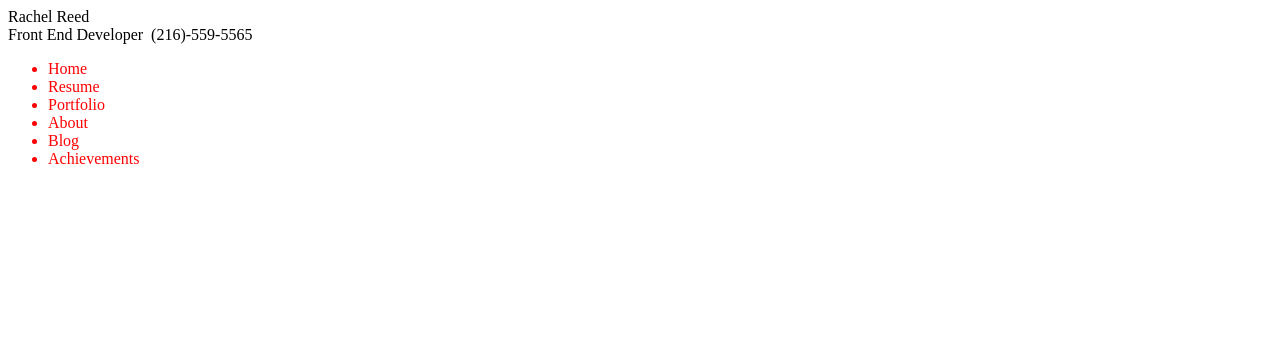
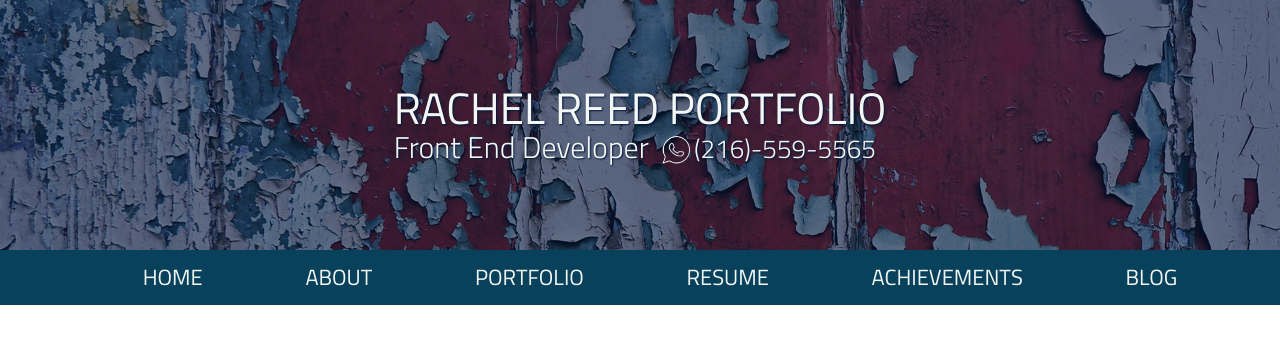
Before and after one commit to rreed28/Portfolio-Site, a website: page index.html in a window 1280 px wide. Drawn offline with nearby package versions, Linux system fonts and the light colour scheme.

Commit message:
Update to header

```diff
--- a/index.html
+++ b/index.html
@@ -3,27 +3,28 @@
 <head>
 	<title>Rachel Reed Portfolio</title>
 	 <link rel="stylesheet" href="css/style.min.css">
+	 <link rel="stylesheet" href="https://stackpath.bootstrapcdn.com/bootstrap/4.3.1/css/bootstrap.min.css" integrity="sha384-ggOyR0iXCbMQv3Xipma34MD+dH/1fQ784/j6cY/iJTQUOhcWr7x9JvoRxT2MZw1T" crossorigin="anonymous">
 </head>
 <body>
 	<header>
 		<div id="bg-header-image">
 			<div id="text-header">
-				<div class="name-header">Rachel Reed</div>
+				<div class="name-header">Rachel Reed Portfolio</div>
 				<div>
 					<span class="job-header">Front End Developer</span>
-					<img src="" class="image-header">
-					<span class="phone-header">(216)-559-5565</span>
+					<a href="tel:2165595565"><img src="images/header/call.png" class="image-header"></a>
+					<a href="tel:2165595565" class="phone-header">(216)-559-5565</a>
 				</div>
 			</div>
 		</div>
 		<nav>
-			<ul>
-				<li>Home</li>
-				<li>Resume</li>
-				<li>Portfolio</li>
-				<li>About</li>
-				<li>Blog</li>
-				<li>Achievements</li>
+			<ul id="navigation-main">
+				<li><a href="">Home</a></li>
+				<li><a href="">About</a></li>
+				<li><a href="">Portfolio</a></li>
+				<li><a href="">Resume</a></li>
+				<li><a href="">Achievements</a></li>
+				<li><a href="">Blog</a></li>
 			</ul>
 		</nav>
 	</header>
--- a/sass/main.scss
+++ b/sass/main.scss
@@ -1,3 +1,72 @@
+// ALL
+@import 'variables';
+
+*{}
+
+// HEADER
+#bg-header-image {
+	background: url('../images/header/header.jpg');
+	height: 250px;
+	position: relative;
+	color: $white;
+	text-shadow: 1px 1px 2px $dark_blue;
+	font-family: $titilium;
+	#text-header {
+		margin: 0;
+		position: absolute;
+		top: 50%;
+		left: 50%;
+		transform: translate(-50%, -50%);
+
+		a {
+			text-decoration: none;
+			color: $white;
+		}
+		.name-header {
+			font-size: 44px;
+		    line-height: 46px;
+		    text-transform: uppercase;
+		}
+		.job-header {
+			font-size: 30px;
+			line-height: 32px;
+			font-weight: 300;
+			margin-right: 10px;
+		}
+		.image-header {
+			vertical-align: text-bottom;
+			width: 28px;
+			height: 28px;
+			text-shadow: 1px 1px 2px $dark_blue;
+		}
+		.phone-header {
+			font-size: 26px;
+			line-height: 32px;
+			font-weight: lighter;
+		}
+	}
+}
+
+// NAVIGATION
+
 nav {
-	color: red;
+background: $teal;
+font-family: $titilium;
+	#navigation-main {
+		display: flex;
+		justify-content: space-evenly;
+		li {
+			list-style: none;
+			a {
+				text-decoration: none;
+				color: $white;
+				text-transform: uppercase;
+				font-size: 22px;
+    			line-height: 55px;
+			}
+			a:hover {
+
+			}
+		}
+	}
 }
--- a/sass/variables.scss
+++ b/sass/variables.scss
@@ -0,0 +1,18 @@
+// COLORS
+
+$dark_blue: #011638;
+$light_blue: #118AB2;
+$gray_blue: #6B818C;
+$purple: #67597A;
+$teal: #08415C;
+$black: #000;
+$white: #F3F7F6;
+$background: #F3F7F6;
+
+// FONT
+@import url('https://fonts.googleapis.com/css?family=Poppins:300,400,700|Titillium+Web:300,400,700');
+
+$poppins: 'Poppins', sans-serif;
+$titilium: 'Titillium Web', sans-serif;
+
+// SCREEN SIZE
```
Also changed, not shown: css/style.css, css/style.min.css, images/header/call.png (added), 1 other file.
